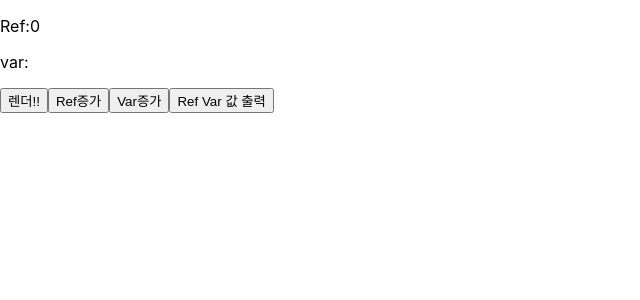
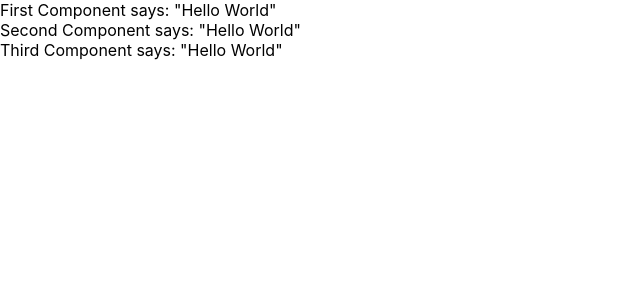
Before and after one commit to seungbeen803/hooks, a React (Create React App) app: page / in a window 1280 px wide. Shown: the top 300 px of the page, without its empty margins (0-640 px from the left). Built offline with nearby package versions, Linux system fonts and the light colour scheme.

Commit message:
Add: 5월 9일 6교시

```diff
--- a/src/App.js
+++ b/src/App.js
@@ -1,43 +1,36 @@
-import React, { useState, useRef } from "react";
+//App.js
+function App() {
+  return (
+    <AwesomeComponent value="Hello World" />
+  )
+}
 
-const App = () => {
-  const [renderer, setRemderer] = useState(0);
-  const countRef = useRef(0);
-  // 지역변수는 렌더링이 될때마다 초기화(countVar=0) 된다.
-  // 값이 변경되어도 렌더링이 발생하지 않는다.
-  let countVar = 0;  // 지역변수
-
-  console.log(countRef);
-  console.log('렌더링');
-
-  const doRendering = () => {
-    // 렌더링하기 위한 목적
-    setRemderer(renderer + 1);
-  };
-
-  const increaseCountRef = () => {
-    countRef.current = countRef.current + 1; // 1증가
-    console.log('Ref : ', countRef.current);
-  };
-
-  const increaseVar = () => {
-    countVar = countVar + 1; // 1증가
-    console.log("var : ", countVar);
-  };
-
-  const printResult = () => {
-    console.log(`ref: ${countRef.current}, var: ${countVar}`);
-  };
-
+function AwesomeComponent({ value }) {
   return (
     <div>
-      <p>Ref:{countRef.current}</p>
-      <p>var:{countVar.current}</p>
-      <button onClick={doRendering}>렌더!!</button>
-      <button onClick={increaseCountRef}>Ref증가</button>
-      <button onClick={increaseVar}>Var증가</button>
-      <button onClick={printResult}>Ref Var 값 출력</button>
+      <FirstComponent value={value} />
+      <SecondComponent value={value} />
+      <ThirdComponent value={value} />
     </div>
-  );
-};
+  )
+}
+
+function FirstComponent({ value }) {
+  return (
+    <div> First Component says: "{value}"</div>
+  )
+}
+
+function SecondComponent({ value }) {
+  return (
+    <div> Second Component says: "{value}"</div>
+  )
+}
+
+function ThirdComponent({ value }) {
+  return (
+    <div> Third Component says: "{value}"</div>
+  )
+}
+
 export default App;
```
Also changed, not shown: src/App08_509.js (added, +23 -0 lines), src/App_52.js (added, +25 -0 lines).
